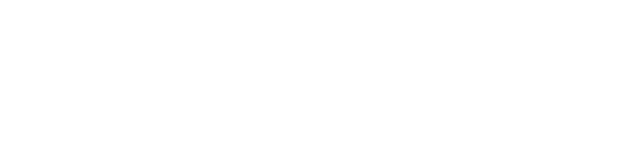
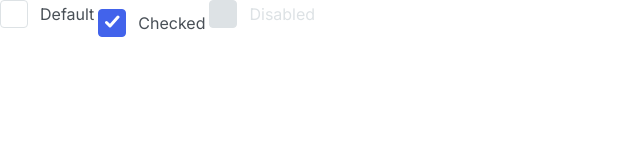
Before and after one commit to js-tasks-ru/htmlcss-20220919_kuzya9, a website: page 07-lection5/01-checkbox/index.html in a window 1280 px wide. Shown: the whole page, without its empty margins (0-640 px from the left). Drawn offline with Linux system fonts and the light colour scheme.

Commit message:
checkbox

```diff
--- a/07-lection5/01-checkbox/checkbox.css
+++ b/07-lection5/01-checkbox/checkbox.css
@@ -0,0 +1,64 @@
+.checkbox {
+    display: inline-block;
+    position: relative;
+}
+
+.checkbox__input {
+    position: absolute;
+    outline: none;
+    clip: rect(0, 0, 0, 0);
+}
+
+.checkbox__state {
+    display: flex;
+    align-items: center;
+    gap: 12px;
+    cursor: pointer;
+}
+
+.checkbox__control {
+    width: 28px;
+    height: 28px;
+    background: #FFFFFF;
+    border: 1px solid #DDE2E5;
+    border-radius: 4px;
+    box-sizing: border-box;
+    display: flex;
+    align-items: center;
+    justify-content: center;
+}
+
+.checkbox__icon {
+    display: none;
+}
+
+.checkbox__title {
+    font-family: 'Inter';
+    font-style: normal;
+    font-weight: 400;
+    font-size: 16px;
+    line-height: 24px;
+    color: #495057;
+}
+
+.checkbox__input:checked ~ .checkbox__state .checkbox__control {
+    background: #4263EB;
+    border-color: #4263EB;
+}
+
+.checkbox__input:checked ~ .checkbox__state .checkbox__icon {
+    display: block;
+}
+
+.checkbox__input:disabled ~ .checkbox__state .checkbox__control {
+    background: #DDE2E5;
+    border-color: #DDE2E5;
+}
+
+.checkbox__input:disabled ~ .checkbox__state .checkbox__title {
+    color: #DDE2E5;
+}
+
+.checkbox__input:focus ~ .checkbox__state .checkbox__title {
+    text-decoration: underline;
+}
--- a/07-lection5/01-checkbox/index.html
+++ b/07-lection5/01-checkbox/index.html
@@ -2,10 +2,52 @@
 <!-- Страница чекбокса -->
 <html lang="ru">
 <head>
+    <meta charset="UTF-8">
     <link rel="stylesheet" href="../../assets/css/main.css">
     <link rel="stylesheet" href="./checkbox.css">
 </head>
 <body>
+<label class="checkbox">
+    <input type="checkbox" class="checkbox__input">
+    <div class="checkbox__state">
+        <div class="checkbox__control">
+            <div class="checkbox__icon">
+                <svg width="15" height="13" viewBox="0 0 15 13" fill="none" xmlns="http://www.w3.org/2000/svg">
+                    <path d="M1.5 7.5L5 11L13 2" stroke="white" stroke-width="3" stroke-linecap="round" stroke-linejoin="round"/>
+                </svg>
+            </div>
+        </div>
+        <div class="checkbox__title">Default</div>
+    </div>
+</label>
+
+<label class="checkbox">
+    <input type="checkbox" class="checkbox__input" checked>
+    <div class="checkbox__state">
+        <div class="checkbox__control">
+            <div class="checkbox__icon">
+                <svg width="15" height="13" viewBox="0 0 15 13" fill="none" xmlns="http://www.w3.org/2000/svg">
+                    <path d="M1.5 7.5L5 11L13 2" stroke="white" stroke-width="3" stroke-linecap="round" stroke-linejoin="round"/>
+                </svg>
+            </div>
+        </div>
+        <div class="checkbox__title">Checked</div>
+    </div>
+</label>
+
+<label class="checkbox">
+    <input type="checkbox" class="checkbox__input" disabled>
+    <div class="checkbox__state">
+        <div class="checkbox__control">
+            <div class="checkbox__icon">
+                <svg width="15" height="13" viewBox="0 0 15 13" fill="none" xmlns="http://www.w3.org/2000/svg">
+                    <path d="M1.5 7.5L5 11L13 2" stroke="white" stroke-width="3" stroke-linecap="round" stroke-linejoin="round"/>
+                </svg>
+            </div>
+        </div>
+        <div class="checkbox__title">Disabled</div>
+    </div>
+</label>
 
 </body>
 </html>
```
Lines whose indentation alone changed are shown as unchanged.
